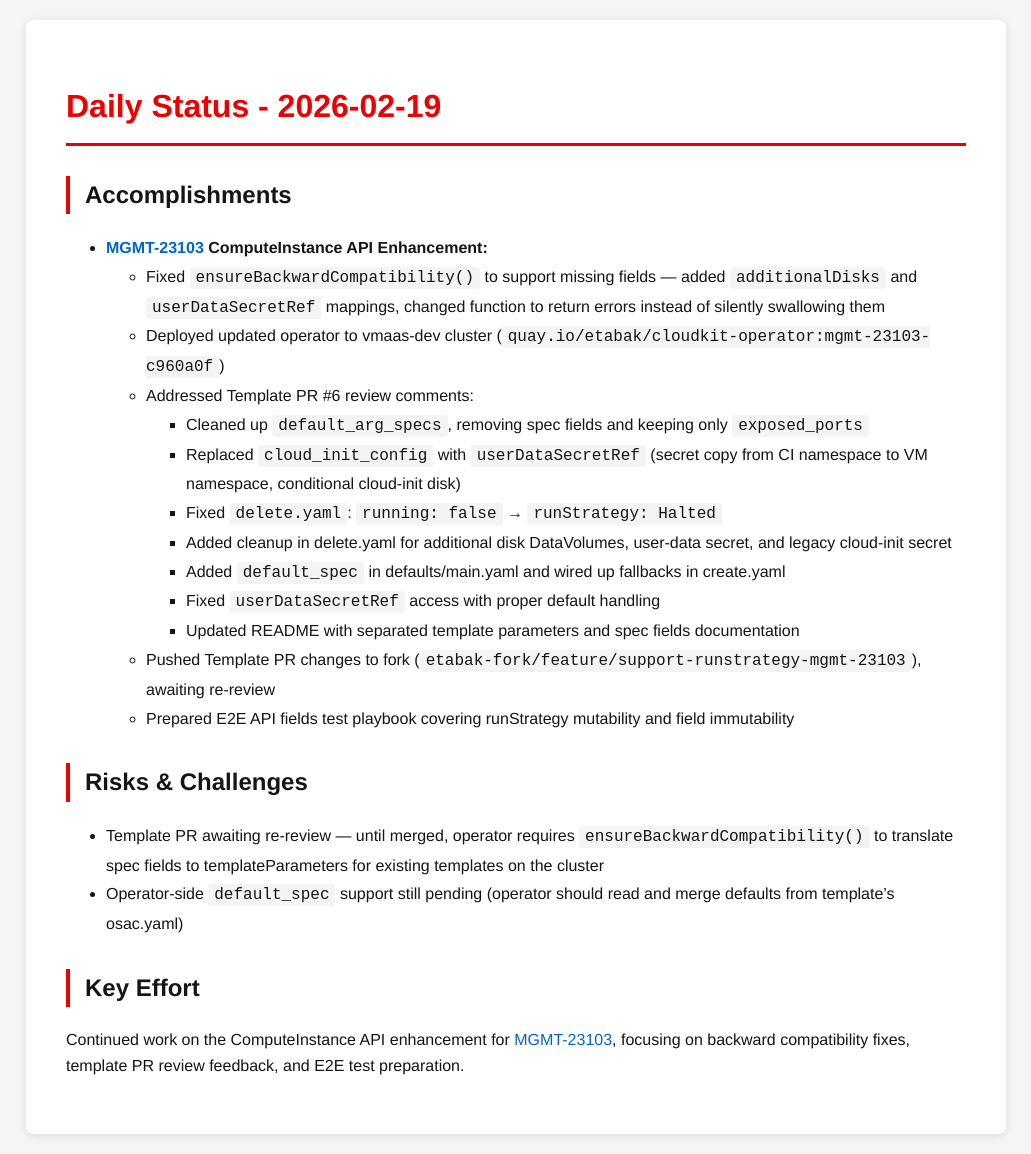
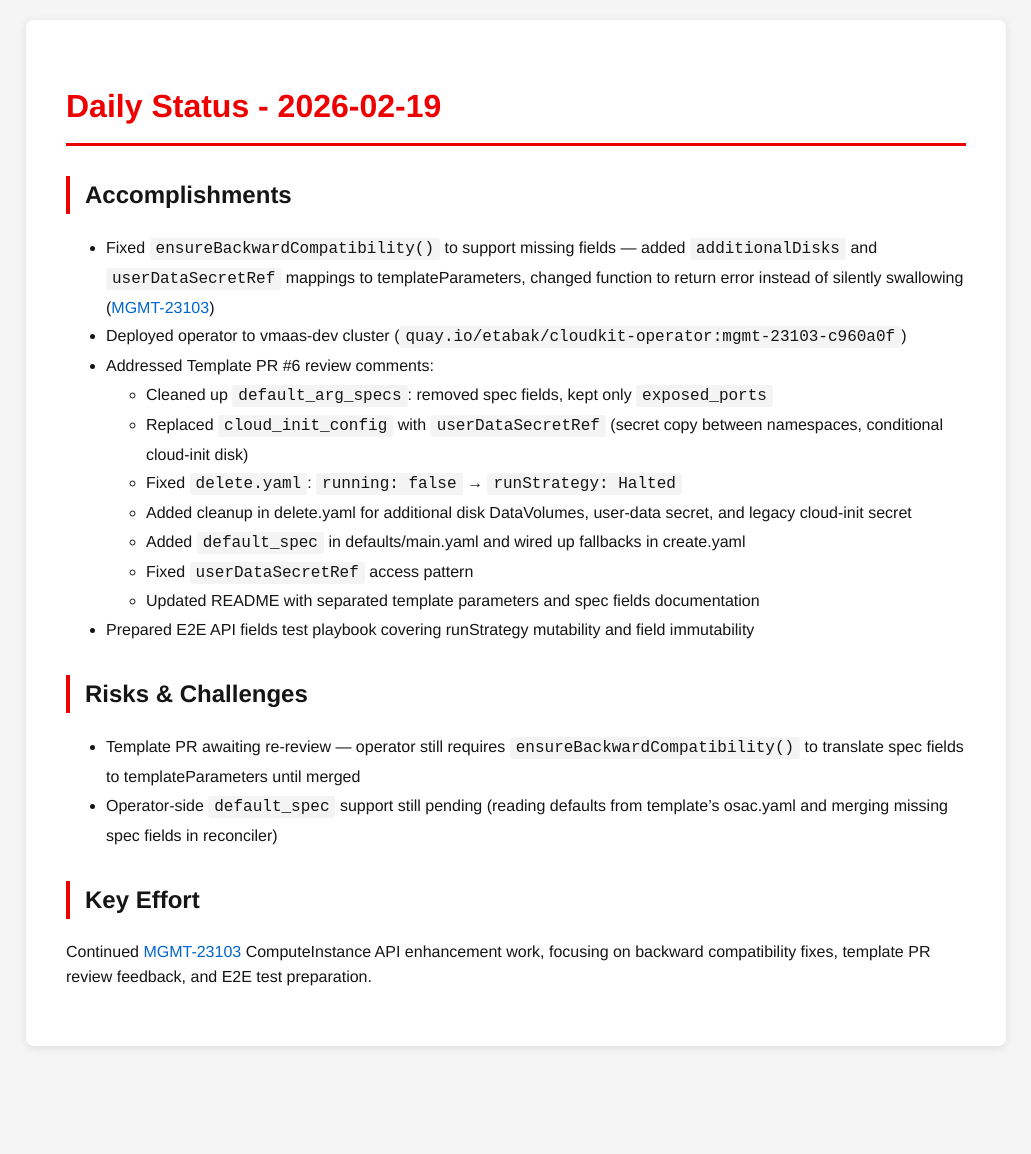
Before and after one commit to tzvatot/daily-status, a Jekyll site: the page built from 2026-02-19.md, in a window 1280 px wide. Shown: the whole page, without its empty margins (124-1155 px from the left). Built offline with Jekyll 4.4.1, drawn with Linux system fonts in a browser that asks for light colours; after the commit the page ends 1066 px from its top, so only the background shows below that.

Commit message:
Daily status update - 2026-02-19

```diff
--- a/2026-02-19.md
+++ b/2026-02-19.md
@@ -7,26 +7,21 @@ date: 2026-02-19
 # Daily Status - 2026-02-19
 
 ## Accomplishments
-
-- **[MGMT-23103](https://issues.redhat.com/browse/MGMT-23103) ComputeInstance API Enhancement:**
-  - Fixed `ensureBackwardCompatibility()` to support missing fields — added `additionalDisks` and `userDataSecretRef` mappings, changed function to return errors instead of silently swallowing them
-  - Deployed updated operator to vmaas-dev cluster (`quay.io/etabak/cloudkit-operator:mgmt-23103-c960a0f`)
-  - Addressed Template PR #6 review comments:
-    - Cleaned up `default_arg_specs`, removing spec fields and keeping only `exposed_ports`
-    - Replaced `cloud_init_config` with `userDataSecretRef` (secret copy from CI namespace to VM namespace, conditional cloud-init disk)
-    - Fixed `delete.yaml`: `running: false` → `runStrategy: Halted`
-    - Added cleanup in delete.yaml for additional disk DataVolumes, user-data secret, and legacy cloud-init secret
-    - Added `default_spec` in defaults/main.yaml and wired up fallbacks in create.yaml
-    - Fixed `userDataSecretRef` access with proper default handling
-    - Updated README with separated template parameters and spec fields documentation
-  - Pushed Template PR changes to fork (`etabak-fork/feature/support-runstrategy-mgmt-23103`), awaiting re-review
-  - Prepared E2E API fields test playbook covering runStrategy mutability and field immutability
+- Fixed `ensureBackwardCompatibility()` to support missing fields — added `additionalDisks` and `userDataSecretRef` mappings to templateParameters, changed function to return error instead of silently swallowing ([MGMT-23103](https://issues.redhat.com/browse/MGMT-23103))
+- Deployed operator to vmaas-dev cluster (`quay.io/etabak/cloudkit-operator:mgmt-23103-c960a0f`)
+- Addressed Template PR #6 review comments:
+  - Cleaned up `default_arg_specs`: removed spec fields, kept only `exposed_ports`
+  - Replaced `cloud_init_config` with `userDataSecretRef` (secret copy between namespaces, conditional cloud-init disk)
+  - Fixed `delete.yaml`: `running: false` → `runStrategy: Halted`
+  - Added cleanup in delete.yaml for additional disk DataVolumes, user-data secret, and legacy cloud-init secret
+  - Added `default_spec` in defaults/main.yaml and wired up fallbacks in create.yaml
+  - Fixed `userDataSecretRef` access pattern
+  - Updated README with separated template parameters and spec fields documentation
+- Prepared E2E API fields test playbook covering runStrategy mutability and field immutability
 
 ## Risks & Challenges
-
-- Template PR awaiting re-review — until merged, operator requires `ensureBackwardCompatibility()` to translate spec fields to templateParameters for existing templates on the cluster
-- Operator-side `default_spec` support still pending (operator should read and merge defaults from template's osac.yaml)
+- Template PR awaiting re-review — operator still requires `ensureBackwardCompatibility()` to translate spec fields to templateParameters until merged
+- Operator-side `default_spec` support still pending (reading defaults from template's osac.yaml and merging missing spec fields in reconciler)
 
 ## Key Effort
-
-Continued work on the ComputeInstance API enhancement for [MGMT-23103](https://issues.redhat.com/browse/MGMT-23103), focusing on backward compatibility fixes, template PR review feedback, and E2E test preparation.
+Continued [MGMT-23103](https://issues.redhat.com/browse/MGMT-23103) ComputeInstance API enhancement work, focusing on backward compatibility fixes, template PR review feedback, and E2E test preparation.
```
